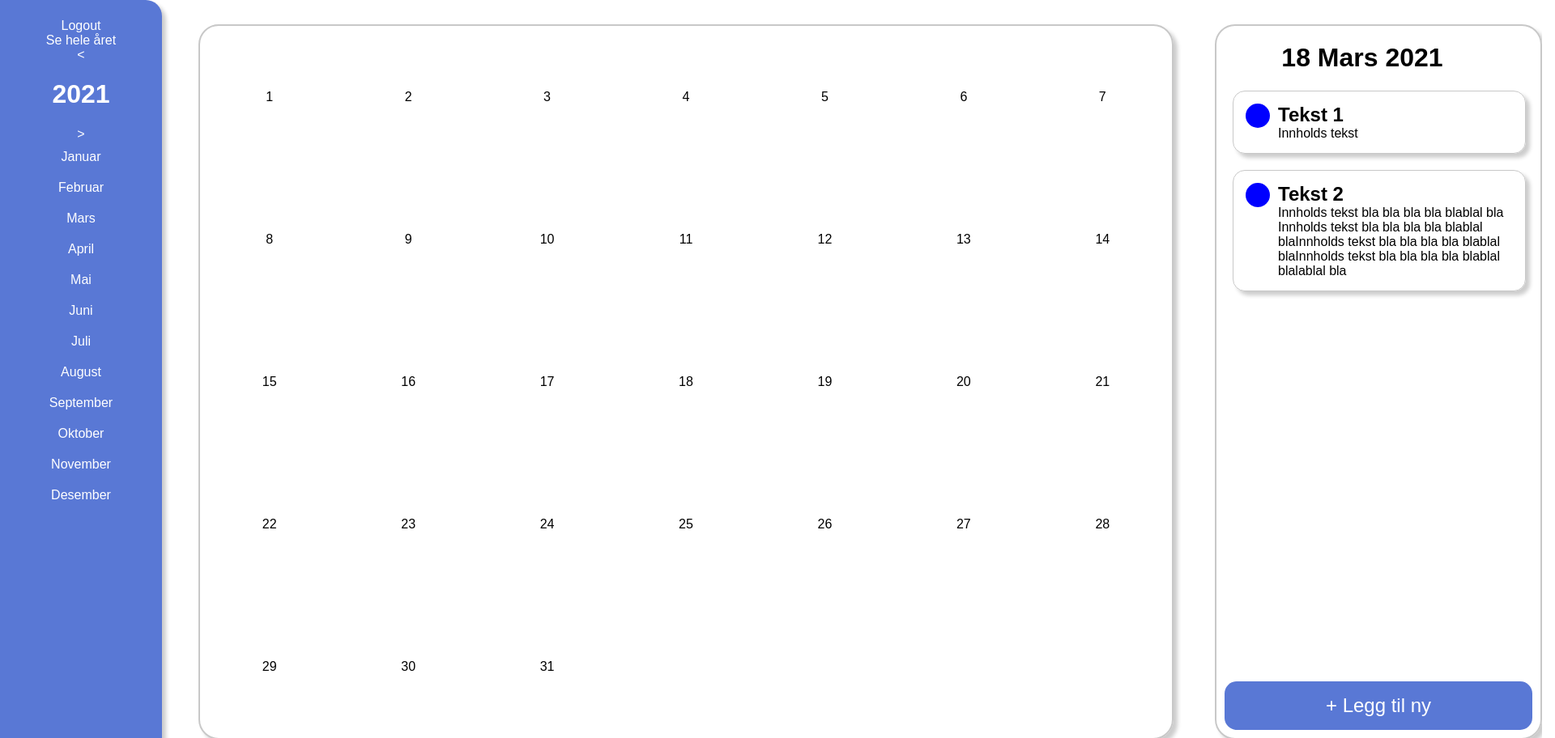
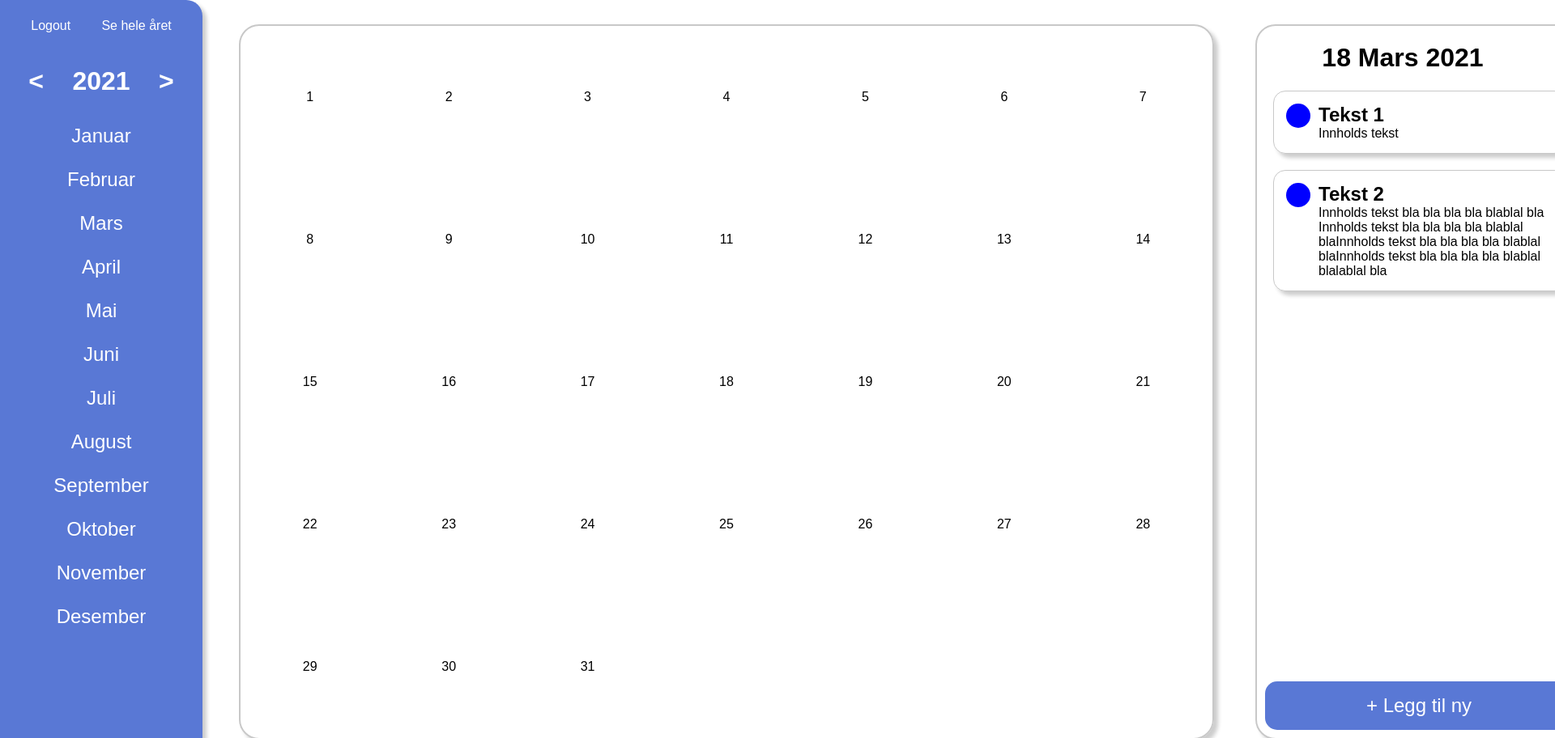
Before and after one commit to Agith-Ravn/Calendar-Project, a plain HTML site: page html/app.html in a window 1280 px wide. Shown: the top 912 px of the page at 81% size, 1920 px wide, since content can reach past the window. Drawn offline with Linux system fonts and the light colour scheme.

Commit message:
Fikset feil
- Fikset feil jeg gjorde i går med navbar
- Fikset slikt at år forandrer seg i navbar
- Stylet button (login screen)

```diff
--- a/css/app.css
+++ b/css/app.css
@@ -4,9 +4,11 @@ body {
     font-family: Arial, Helvetica, sans-serif;
     height: auto;
 }
+
+/* Navbar */
 .navBar {
     background-color: #5978d5;
-  width: 200px;
+    width: 250px;
     height: 100% !important;
     color: white;
     border-top-right-radius: 20px;
@@ -15,16 +17,46 @@ body {
     padding-top: 23px;
     box-shadow: 5px 5px 5px rgba(0, 0, 0, 0.2);
 }
+
 p {
 margin: 0;
 }
-.mnd {
-  padding: 10px;
+
+.buttonContainer {
+    display: flex;
+    justify-content: space-evenly;
 }
 
+.loginButton {
+    margin-bottom: 20px;
+}
+
+.navBarYearContainer {
+    display: flex;
+    justify-content: space-evenly;
+}
+
+.navBarYearContainer div{
+    /* Får samme style som h2 har */
+    display: block;
+    font-size: 2em;
+    margin-block-start: 0.67em;
+    margin-block-end: 0.67em;
+    margin-inline-start: 0px;
+    margin-inline-end: 0px;
+    font-weight: bold;
+}
+
+.navBarMonth {
+    display: block;
+    padding: 13px 0;
+    font-size: 1.5rem;;
+}
+
+/* Datoer */
 .grid-container {
     display: grid;
-  grid-template-columns: 200px 1300px 400px;
+    grid-template-columns: 250px 1300px 400px;
 }
 
 .grid-date-container {
@@ -41,6 +73,7 @@ p {
     border-radius: 25px;
 }
 
+/* Hendelser (vinduet til høyre) */
 .hendelser {
     position: absolute;
     top: 30px;
@@ -136,9 +169,8 @@ p {
     align-items: center;
     justify-items: center;
     padding: 0 100px;
+}
 
-
-}
 .grid-item-month {
     width: 300px;
     height: 200px;
--- a/css/login.css
+++ b/css/login.css
@@ -12,9 +12,9 @@
   align-items: center;
 
   font-size: 2rem;
-  width: 450px;
-  height: 350px;
-  padding: 0 0 50px 0;
+  width: 500px;
+  height: 400px;
+  padding: 0 0 25px 0;
   background-color: white;
 
   border: 1px solid rgba(0, 0, 0, 0.301);
@@ -41,3 +41,8 @@
 input:focus {
   outline: none;
 }
+
+button {
+  font-size: 1.5rem;
+  padding: 5px 20px;
+}
--- a/js/controller.js
+++ b/js/controller.js
@@ -21,8 +21,5 @@ function currentYear() {
 
 function changeYear(value) {
     model.changeYear += value
-    navBarView();
+    updateView();
 }
-
-//Først må året bli laget igjennom view og fra modell (året nå)
-//Lage en funksjon som endrer på året i modell + 1 osv
--- a/js/model.js
+++ b/js/model.js
@@ -1,14 +1,21 @@
 // Models
 const model = {
     currentPage: 'homePage',
-    //currentPage: 'loginPage',
+    // currentPage: 'loginPage',
     // currentPage: 'yearPage',
+
+    navbar: { //forandrer utseende på navbar
+        homePageView: true,
+    },
+
     adminUser: {
         userName: 'admin',
         password: '1234',
     },
+
     loginInputUser: '',
     loginInputPassword: '',
+
     months: [
         'Januar',
         'Februar',
@@ -26,8 +33,9 @@ const model = {
     days: [],
     weeks: [],
     years: [],
-    currentYear: 0,
-    changeYear: 0,
+
+    currentYear: 0, //året nå
+    changeYear: 0, //antall år frem og tilbake
 
     // holder hva som skjer på datoen.
     contentForDate: [
@@ -37,6 +45,7 @@ const model = {
             privat: false
         },
     ],
+
     colors: {
         green:'#7CFC00',
         red:'#8B0000',
--- a/js/view.js
+++ b/js/view.js
@@ -1,79 +1,64 @@
 // Views
 function updateView(){
     if(model.currentPage == 'homePage') {
+        model.navbar.homePageView = true;
         document.getElementById('app').innerHTML = homeView()
     }
     if(model.currentPage == 'loginPage') {
         document.getElementById('app').innerHTML = loginScreen()
     }
     if(model.currentPage == 'yearPage') {
+        model.navbar.homePageView = false;
         document.getElementById('app').innerHTML = initiereYear()
     }
 }
 
-// THIS IS HOME PAGE. THIS IS A MESSSSSSSSSSSSSS
+// THIS IS HOME PAGE.
 function homeView() {
     let html = ``;
 
+    //Navbar
     html += navBarView();
 
+    //All dates
     html += `<div class="grid-date-container">`
     for (let j = 1; j <= 31 ; j++) {
         html += `<div class="grid-item">${j}</div>`
     }
-    html += `</div>
+    html += `</div>`
 
-    <div class="widthCard">`
-        html += `<div class="hendelser">`
-        //Dato
-        html += `<h1> 18 Mars 2021 </h1>`
-        //Legg til ny hendelse
-        html += `<div class="nyHendelse"><a> + Legg til ny </a></div>`
-        //Alle hendelser
+    //Events / hendelser
+    html +=`<div class="widthCard">
+                <div class="hendelser">
+                    <h1> 18 Mars 2021 </h1>
+                    <div class="nyHendelse"><a> + Legg til ny </a></div>`
+
             html += `<div class="hendelseBox">`
-            //Hendelse             Hvordan skal vi farge <div> </div>?
+
+            // Hvordan skal vi farge <div> </div>?
             html += `<div class="hendelse">
                         <div> </div>
                         <h2> Tekst 1 </h2>
                         <p> Innholds tekst </p>
                     </div>`
+
             html += `<div class="hendelse">
                         <div> </div>
                         <h2> Tekst 2 </h2>
                         <p> Innholds tekst bla bla bla bla blablal bla Innholds tekst bla bla bla bla blablal blaInnholds tekst bla bla bla bla blablal blaInnholds tekst bla bla bla bla blablal blalablal bla </p>
                     </div>`
-        html += `</div">`
-    html += `</div></div>`
+
+    html += `</div></div></div>`
     return html
 }
 
-function navBarView() {
-    currentYear();
-
-    let html = '';
-    html += `<div class="navBar">
-
-                <p class="loginButton" onclick="selectView('loginPage')">Logout</p>
-                <p class="seHeleÅret" onclick="selectView('yearPage')" >Se hele året</p>
-
-                <div onclick="changeYear(-1)"> < </div>
-                <h1> ` + model.currentYear + `</h1>
-                <div onclick="changeYear(1)"> > </div>`
-
-                for(var i in model.months) {
-                    html += '<div class="mnd"><a> ' + model.months[i] + ' </a></div>';
-                }
-
-    html +=`</div>`
-    return html
-}
 
 // THIS IS LOGIN PAGE
 function loginScreen() {
     let html = ``;
     html += `<div id="loginBackground">
                 <div id="loginContainer">
-                    <div> Login</div>
+                    <div> Admin </div>
                     <input type="text" oninput="model.loginInputUser = this.value" id="usernameInput" placeholder="Username">
                     <input type="password" oninput="model.loginInputPassword = this.value" id="passwordInput" placeholder="Password">
                     <button onclick="loginResponse('homePage')">Login</button>
@@ -83,35 +68,68 @@ function loginScreen() {
     return html;
 }
 
+
 // THIS IS THE INITEIER YEAR
 function initiereYear(){
     let html = ``;
 
-    //Menu bar
+    //Navbar
     html += navBarView();
 
-   //Entire year
+    //Entire year (10 years)
     html += `<div id="entireYear">`
         html += `<div id="years">`
 
+            //Midlertidig buttons
             html += `<div> < </div>`
-
             for (let i = 2020; i <= 2030 ; i++) {
                 html += `<div class="year">${i}</div>`
             }
+            //Midlertidig buttons
             html += `<div> > </div>`
-
         html += ` </div>`
 
-
+        //Months
         html += `<div class="month-container">`
-
         for (let j = 0; j < 12 ; j++) {
             html += `<div class="grid-item-month">` + model.months[j] + `</div>`
         }
 
+    html += `</div> </div>`
+    return html
+}
+
+//Egen funksjon som lager navbar
+function navBarView() {
+    currentYear();
+
+    let html = '';
+    html += `<div class="navBar">`
+
+        //Navbar login & se hele året button
+        html += `<div class="buttonContainer">
+                <p class="loginButton" onclick="selectView('loginPage')">Logout</p>`
+        if (model.navbar.homePageView == true) {
+            html += `<p class="seHeleÅret" onclick="selectView('yearPage')" >Se hele året</p>`
+        }
+        if (model.navbar.homePageView == false) {
+            html += `<p class="seHeleÅret" onclick="selectView('homePage')" >Tilbake</p>`
+        }
         html += `</div>`
-        html += `</div>`
+
+        //Navbar year
+        html += `<div class="navBarYearContainer">
+                    <div onclick="changeYear(-1)"> < </div>
+                    <h1> ` + model.currentYear + `</h1>
+                    <div onclick="changeYear(1)"> > </div>
+                </div>`
+
+        //Navbar month
+        for(var i in model.months) {
+            html += '<div class="navBarMonth"><a> ' + model.months[i] + ' </a></div>';
+        }
+
+    html +=`</div>`
 
     return html
 }
```
Lines whose indentation alone changed are shown as unchanged.
